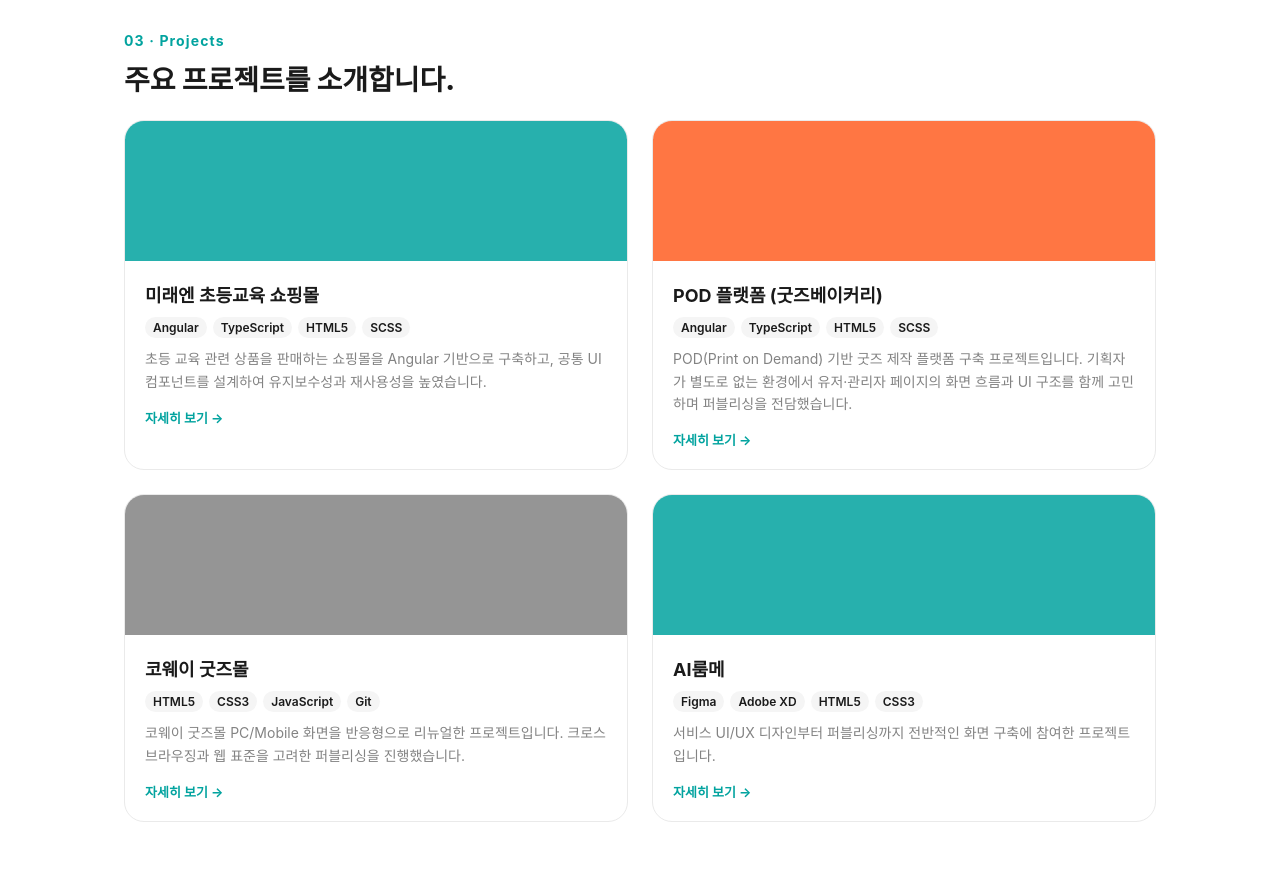
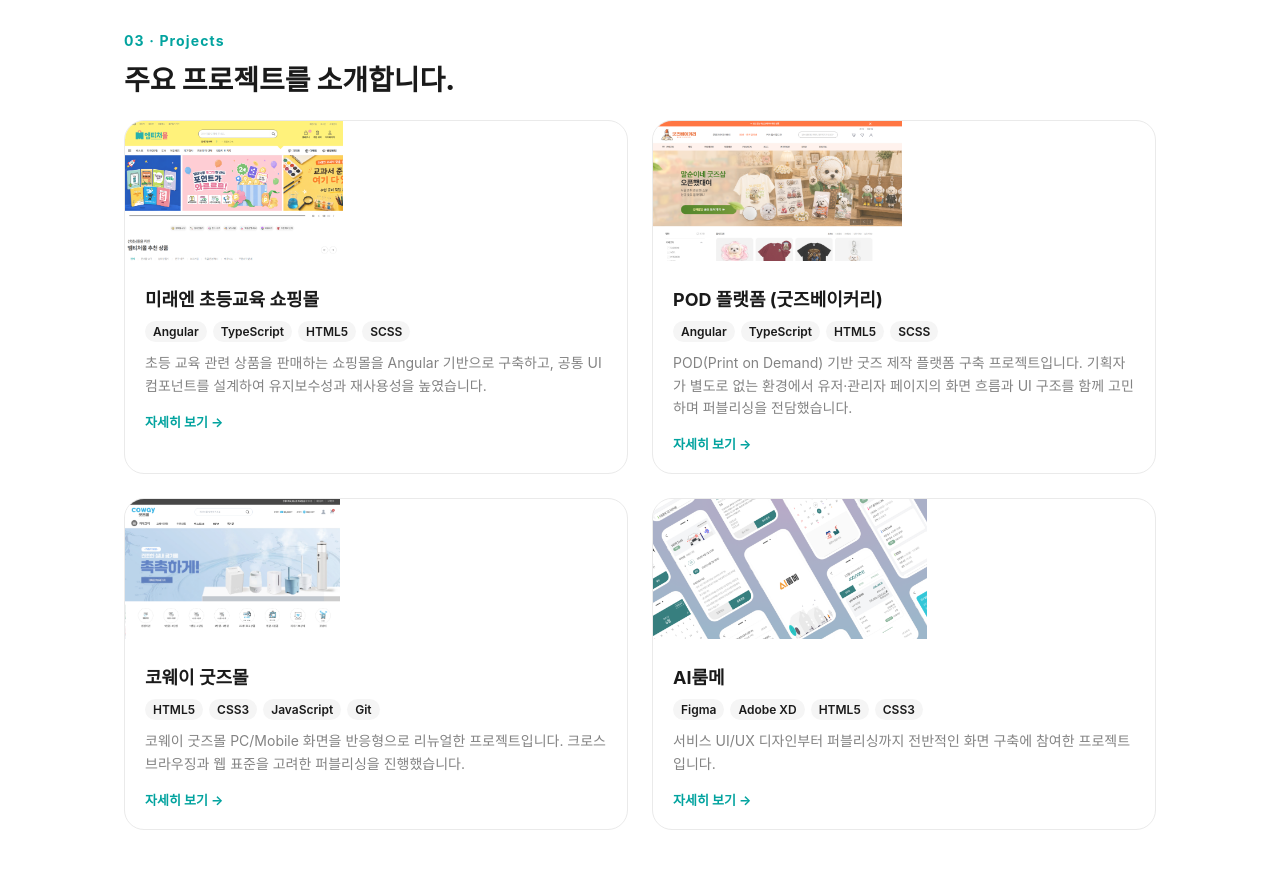
Before and after one commit to joyeonjoo/my-portfolio, an Angular app: page / in a window 1280 px wide. Shown: the part 1640-2509 px from the top of the page. Built offline with nearby package versions, Linux system fonts and the light colour scheme; a web font is replaced by a local one.

Commit message:
Update home.component.html

```diff
--- a/src/app/pages/home/home.component.html
+++ b/src/app/pages/home/home.component.html
@@ -73,7 +73,7 @@
     <h2 class="section-title">주요 프로젝트를 소개합니다.</h2>
     <div class="projects__grid">
       <a class="project-card" *ngFor="let p of projects" [routerLink]="['/projects', p.id]">
-        <div class="project-card__thumb" [style.background]="p.colors[0]"></div>
+        <img class="project-card__thumb" [src]="p.image" [alt]="p.title" loading="lazy" />
         <div class="project-card__body">
           <h3>{{ p.title }}</h3>
           <div class="project-card__tags">
```
